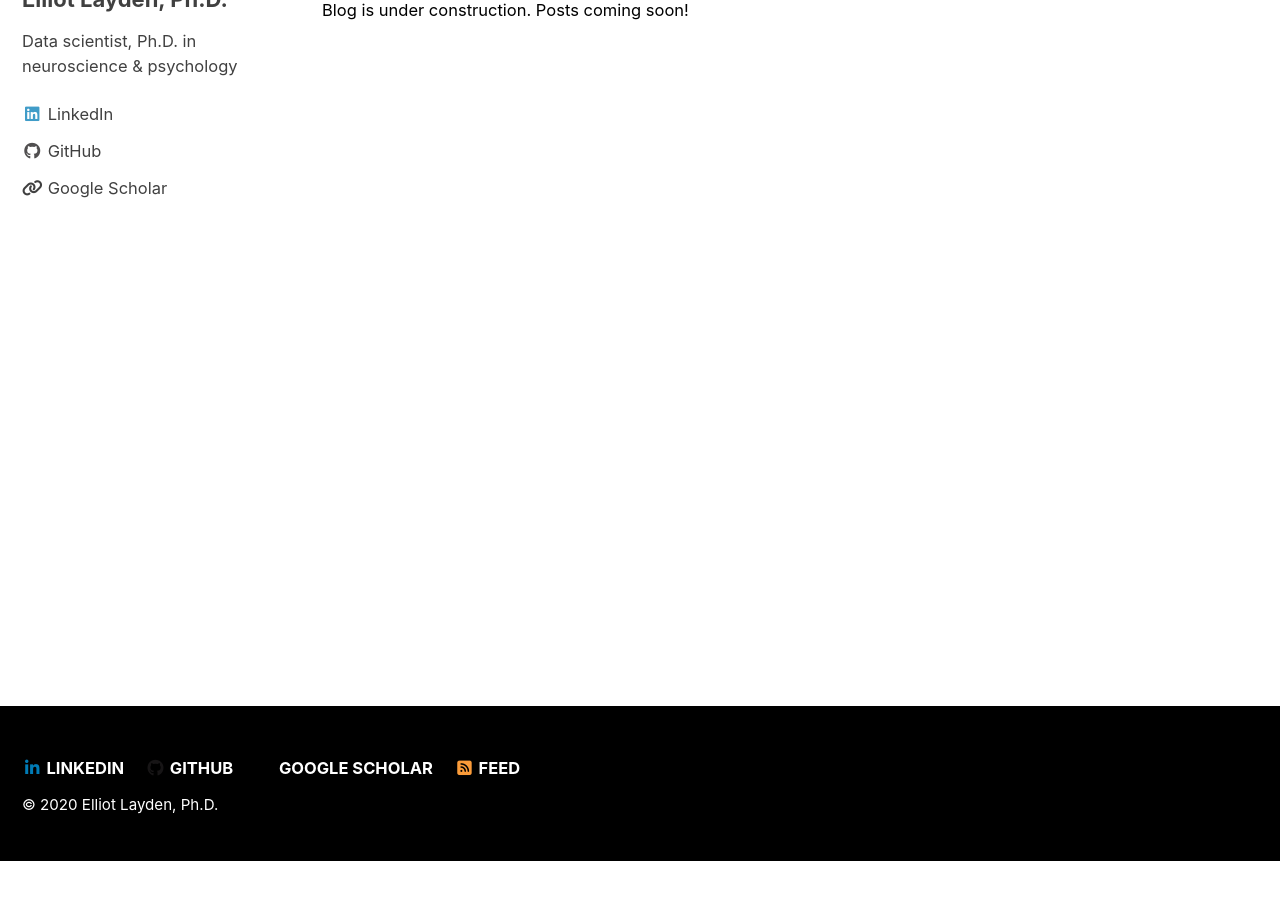
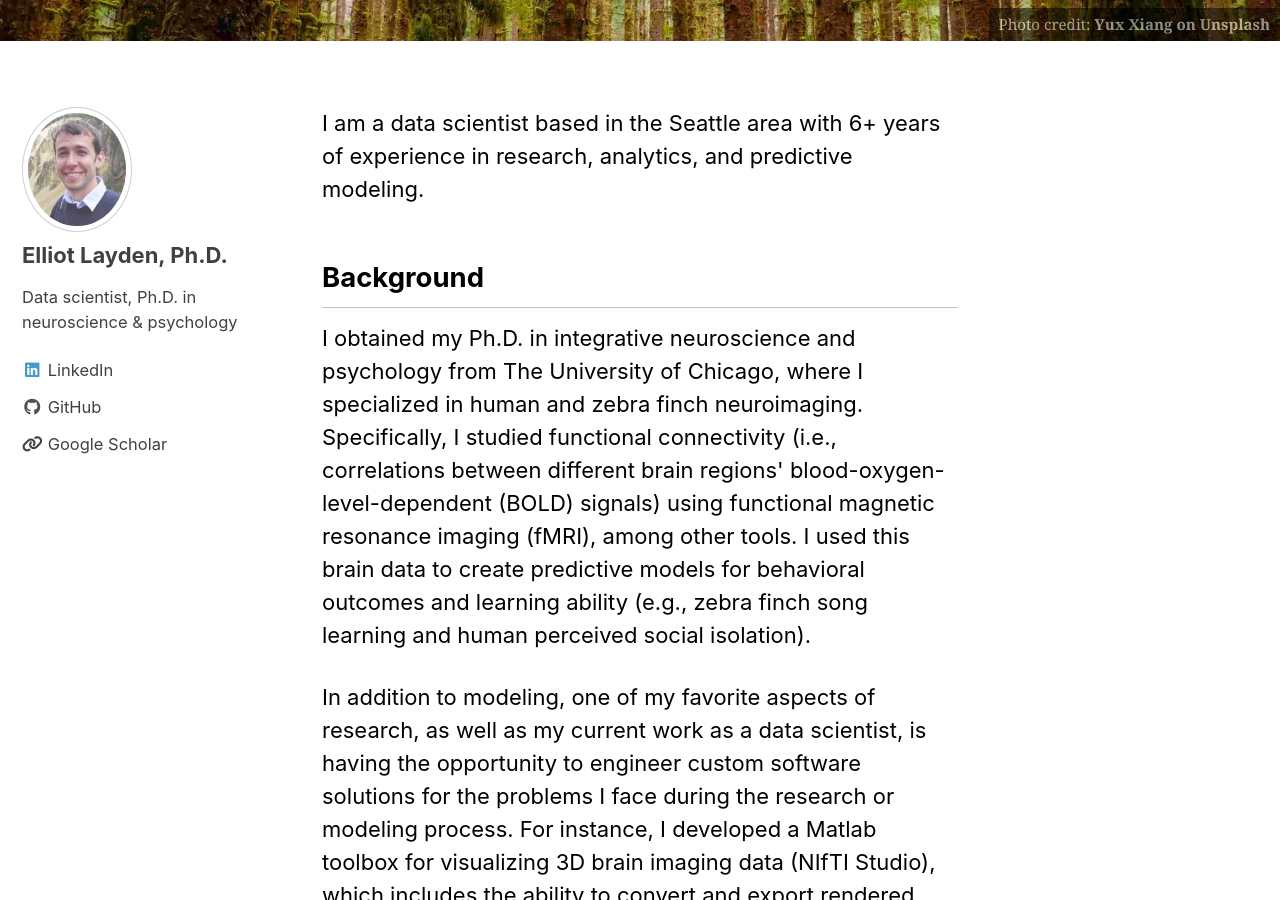
Before and after one commit to elayden/elayden.github.io, a Jekyll site: the page built from index.html, in a window 1280 px wide and 900 px high, scrolled down 261 px. Built offline with Jekyll 4.4.1, drawn with Linux system fonts in a browser that asks for light colours; cached includes are drawn as plain includes; nearby versions of some CDN libraries; the list of posts is cut into pages by our own code; before the commit the page ends 1122 px from its top, so only the background shows below that; some of the changed text lies outside the part shown.

```diff
--- a/_config.yml
+++ b/_config.yml
@@ -13,6 +13,9 @@
 # you will see them accessed via {{ site.title }}, {{ site.email }}, and so on.
 # You can create any custom variable you would like, and they will be accessible
 # in the templates via {{ site.myvariable }}.
+locale: "en-US"
+url: "https://elliotlayden.com"
+#baseurl: "/about"
 title: Elliot Layden, Ph.D.
 email: contact@elliotlayden.com
 description: >- # this means to ignore newlines until "baseurl:"
@@ -29,7 +32,7 @@ markdown: kramdown
 # Outputting
 permalink: /:categories/:title/
 paginate: 5 # amount of posts to show
-paginate_path: /page:num/
+paginate_path: /blog/page:num
 timezone: America/Los_Angeles
 
 include:
@@ -38,14 +41,15 @@ include:
 # Exclude from processing.
 # The following items will not be processed, by default. Create a custom list
 # to override the default setting.
-# exclude:
-#   - Gemfile
-#   - Gemfile.lock
-#   - node_modules
-#   - vendor/bundle/
-#   - vendor/cache/
-#   - vendor/gems/
-#   - vendor/ruby/
+exclude:
+   - Gemfile
+   - Gemfile.lock
+   - node_modules
+   - vendor/bundle/
+   - vendor/cache/
+   - vendor/gems/
+   - vendor/ruby/
+   - README
 
 # Plugins (previously gems:)
 plugins:
--- a/index.html
+++ b/index.html
@@ -2,6 +2,21 @@
 # You don't need to edit this file, it's empty on purpose.
 # Edit theme's home layout instead if you wanna make some changes
 # See: https://jekyllrb.com/docs/themes/#overriding-theme-defaults
-layout: home
+layout: single
+title: "About Me"
 author_profile: true
+header:
+  overlay_image: /assets/images/olympic-national-park.jpg
+  caption: "Photo credit: [**Yux Xiang on Unsplash**](https://unsplash.com/photos/Aixc9XNggKg)"
 ---
+I am a data scientist based in the Seattle area with 6+ years of experience in research, analytics, and predictive modeling.
+
+<h2>Background</h2>
+<p>I obtained my Ph.D. in integrative neuroscience and psychology from The University of Chicago, where I specialized in human and zebra finch neuroimaging. Specifically, I studied functional connectivity (i.e., correlations between different brain regions' blood-oxygen-level-dependent (BOLD) signals) using functional magnetic resonance imaging (fMRI), among other tools. I used this brain data to create predictive models for behavioral outcomes and learning ability (e.g., zebra finch song learning and human perceived social isolation).</p>
+
+<p>In addition to modeling, one of my favorite aspects of research, as well as my current work as a data scientist, is having the opportunity to engineer custom software solutions for the problems I face during the research or modeling process. For instance, I developed a Matlab toolbox for visualizing 3D brain imaging data (NIfTI Studio), which includes the ability to convert and export rendered images for 3D printing. This tool allowed me to perform a number of essential tasks for multiple published papers, including tracing brain regions of interest (ROIs), creating custom 3D rendered figures to represent the data, and even 3D printing a zebra finch brain to use as an educational tool for students.</p>
+
+<h2>Interests</h2>
+<p>One of my favorite hobbies outside of work is developing mobile apps. My major project in this area so far is N-Back Memory Training, a Java-based Android app. The app implements the dual n-back task, which is commonly used is cognitive psychology and neuroscience research. In the Environmental Neuroscience Lab, I adapted a version of this app to allow us to collect experimental data outside of the laboratory for an experience sampling study, as well as a Matlab-based version that allowed us to collect data from research participants concurrently with fMRI scanning. Currently, I am working with a collaborator to develop an app in the personal finance area (more to come on this).</p>
+
+<p>When I'm not working or building apps, I enjoy exploring the many great natural areas near Seattle, either hiking or cycling.</p>
```
Also changed, not shown: blog/index.html (added, +7 -0 lines).
